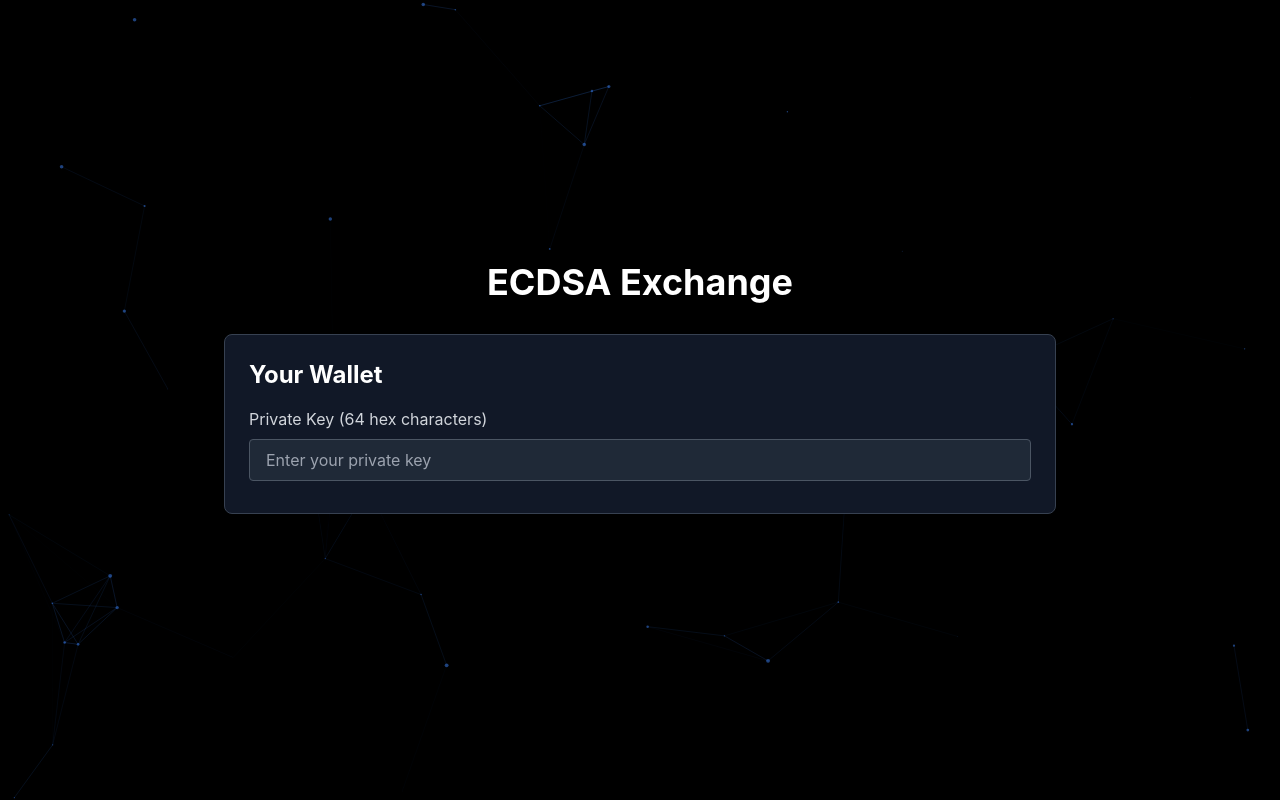
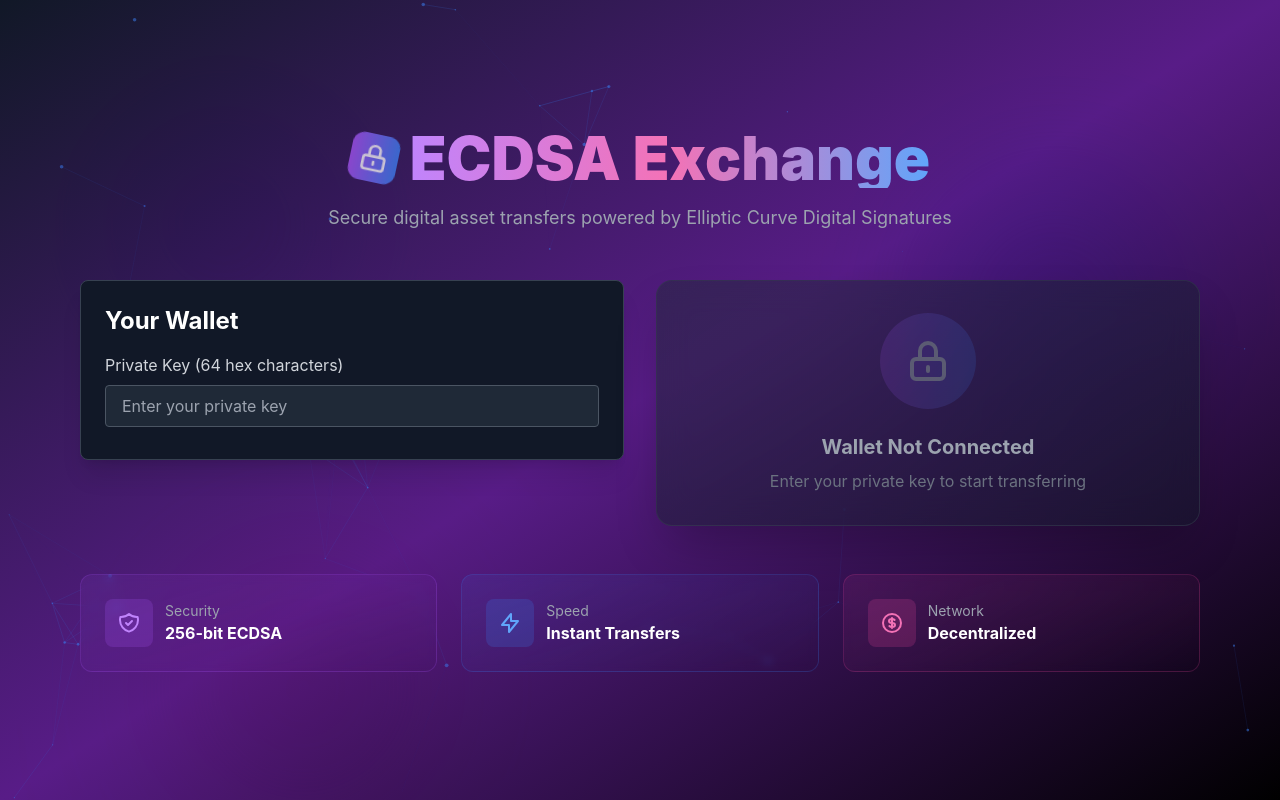
Before and after one commit to mdipasquale315/ECDSA, a React (Vite) app in the folder client/: page / in a window 1280 px wide. Built offline with nearby package versions, Linux system fonts and the light colour scheme; the HTML template or start-up script is replaced by a standard one.

Commit message:
Update App.jsx

```diff
--- a/client/src/App.jsx
+++ b/client/src/App.jsx
@@ -9,24 +9,110 @@ export default function App() {
   const [privateKey, setPrivateKey] = useState("");
 
   return (
-    <div className="relative flex flex-col items-center justify-center min-h-screen overflow-hidden bg-black">
+    <div className="relative flex flex-col items-center justify-center min-h-screen overflow-hidden bg-gradient-to-br from-gray-900 via-purple-900 to-black">
       <ParticleBackground />
-      <div className="z-10 w-full max-w-4xl p-8">
-        <h1 className="text-4xl font-bold text-white text-center mb-8">
+
+      {/* Animated gradient orbs */}
+      <div className="absolute top-20 left-20 w-72 h-72 bg-purple-500 rounded-full mix-blend-multiply filter blur-3xl opacity-20 animate-blob"></div>
+      <div className="absolute top-40 right-20 w-72 h-72 bg-blue-500 rounded-full mix-blend-multiply filter blur-3xl opacity-20 animate-blob animation-delay-2000"></div>
+      <div className="absolute -bottom-8 left-40 w-72 h-72 bg-pink-500 rounded-full mix-blend-multiply filter blur-3xl opacity-20 animate-blob animation-delay-4000"></div>
+
+      <div className="z-10 w-full max-w-6xl px-4 py-8">
+        {/* Header */}
+        <div className="text-center mb-12 animate-fade-in">
+          <div className="inline-block mb-4">
+            <div className="flex items-center justify-center space-x-3">
+              <div className="w-12 h-12 bg-gradient-to-r from-purple-500 to-blue-500 rounded-xl flex items-center justify-center transform rotate-12 animate-pulse">
+                <svg className="w-8 h-8 text-white" fill="none" stroke="currentColor" viewBox="0 0 24 24">
+                  <path strokeLinecap="round" strokeLinejoin="round" strokeWidth={2} d="M12 15v2m-6 4h12a2 2 0 002-2v-6a2 2 0 00-2-2H6a2 2 0 00-2 2v6a2 2 0 002 2zm10-10V7a4 4 0 00-8 0v4h8z" />
+                </svg>
+              </div>
+              <h1 className="text-6xl font-black bg-gradient-to-r from-purple-400 via-pink-400 to-blue-400 bg-clip-text text-transparent">
                 ECDSA Exchange
               </h1>
+            </div>
+          </div>
+          <p className="text-gray-400 text-lg max-w-2xl mx-auto">
+            Secure digital asset transfers powered by Elliptic Curve Digital Signatures
+          </p>
+        </div>
+
+        <div className="grid lg:grid-cols-2 gap-8">
+          <div className="animate-slide-in-left">
             <Wallet
               setBalance={setBalance}
               setAddress={setAddress}
               setPrivateKey={setPrivateKey}
             />
-        {privateKey && address && (
+          </div>
+
+          <div className="animate-slide-in-right">
+            {privateKey && address ? (
               <Transfer
                 privateKey={privateKey}
                 address={address}
                 setBalance={setBalance}
               />
+            ) : (
+              <div className="bg-gradient-to-br from-gray-800/50 to-gray-900/50 backdrop-blur-lg rounded-2xl p-8 border border-gray-700/50 shadow-2xl h-full flex items-center justify-center">
+                <div className="text-center">
+                  <div className="w-24 h-24 mx-auto mb-6 bg-gradient-to-r from-purple-500/20 to-blue-500/20 rounded-full flex items-center justify-center animate-pulse">
+                    <svg className="w-12 h-12 text-gray-500" fill="none" stroke="currentColor" viewBox="0 0 24 24">
+                      <path strokeLinecap="round" strokeLinejoin="round" strokeWidth={2} d="M12 15v2m-6 4h12a2 2 0 002-2v-6a2 2 0 00-2-2H6a2 2 0 00-2 2v6a2 2 0 002 2zm10-10V7a4 4 0 00-8 0v4h8z" />
+                    </svg>
+                  </div>
+                  <h3 className="text-xl font-bold text-gray-400 mb-2">Wallet Not Connected</h3>
+                  <p className="text-gray-500">Enter your private key to start transferring</p>
+                </div>
+              </div>
             )}
+          </div>
+        </div>
+
+        {/* Stats Footer */}
+        <div className="mt-12 grid grid-cols-1 md:grid-cols-3 gap-6 animate-fade-in-up">
+          <div className="bg-gradient-to-br from-purple-500/10 to-transparent backdrop-blur-sm rounded-xl p-6 border border-purple-500/20">
+            <div className="flex items-center space-x-3">
+              <div className="w-12 h-12 bg-purple-500/20 rounded-lg flex items-center justify-center">
+                <svg className="w-6 h-6 text-purple-400" fill="none" stroke="currentColor" viewBox="0 0 24 24">
+                  <path strokeLinecap="round" strokeLinejoin="round" strokeWidth={2} d="M9 12l2 2 4-4m5.618-4.016A11.955 11.955 0 0112 2.944a11.955 11.955 0 01-8.618 3.04A12.02 12.02 0 003 9c0 5.591 3.824 10.29 9 11.622 5.176-1.332 9-6.03 9-11.622 0-1.042-.133-2.052-.382-3.016z" />
+                </svg>
+              </div>
+              <div>
+                <p className="text-gray-400 text-sm">Security</p>
+                <p className="text-white font-bold">256-bit ECDSA</p>
+              </div>
+            </div>
+          </div>
+
+          <div className="bg-gradient-to-br from-blue-500/10 to-transparent backdrop-blur-sm rounded-xl p-6 border border-blue-500/20">
+            <div className="flex items-center space-x-3">
+              <div className="w-12 h-12 bg-blue-500/20 rounded-lg flex items-center justify-center">
+                <svg className="w-6 h-6 text-blue-400" fill="none" stroke="currentColor" viewBox="0 0 24 24">
+                  <path strokeLinecap="round" strokeLinejoin="round" strokeWidth={2} d="M13 10V3L4 14h7v7l9-11h-7z" />
+                </svg>
+              </div>
+              <div>
+                <p className="text-gray-400 text-sm">Speed</p>
+                <p className="text-white font-bold">Instant Transfers</p>
+              </div>
+            </div>
+          </div>
+
+          <div className="bg-gradient-to-br from-pink-500/10 to-transparent backdrop-blur-sm rounded-xl p-6 border border-pink-500/20">
+            <div className="flex items-center space-x-3">
+              <div className="w-12 h-12 bg-pink-500/20 rounded-lg flex items-center justify-center">
+                <svg className="w-6 h-6 text-pink-400" fill="none" stroke="currentColor" viewBox="0 0 24 24">
+                  <path strokeLinecap="round" strokeLinejoin="round" strokeWidth={2} d="M12 8c-1.657 0-3 .895-3 2s1.343 2 3 2 3 .895 3 2-1.343 2-3 2m0-8c1.11 0 2.08.402 2.599 1M12 8V7m0 1v8m0 0v1m0-1c-1.11 0-2.08-.402-2.599-1M21 12a9 9 0 11-18 0 9 9 0 0118 0z" />
+                </svg>
+              </div>
+              <div>
+                <p className="text-gray-400 text-sm">Network</p>
+                <p className="text-white font-bold">Decentralized</p>
+              </div>
+            </div>
+          </div>
+        </div>
       </div>
     </div>
   );
```
Lines whose indentation alone changed are shown as unchanged.
